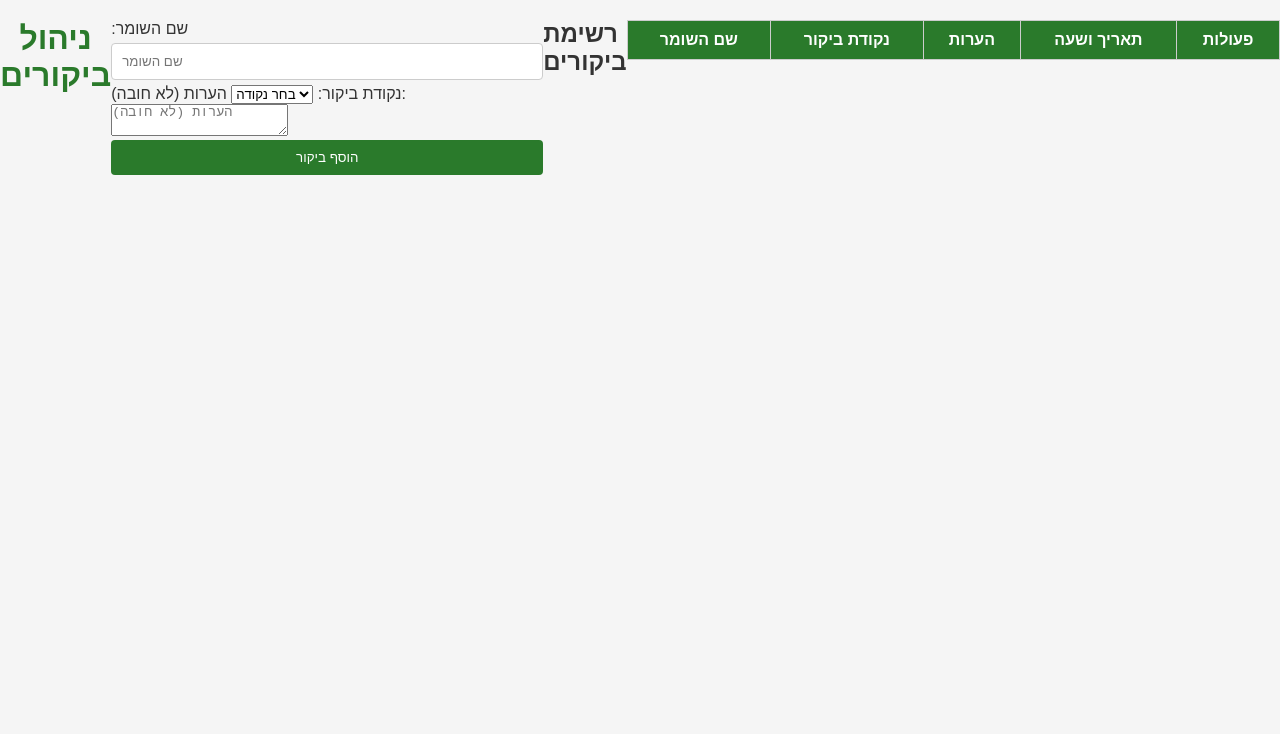
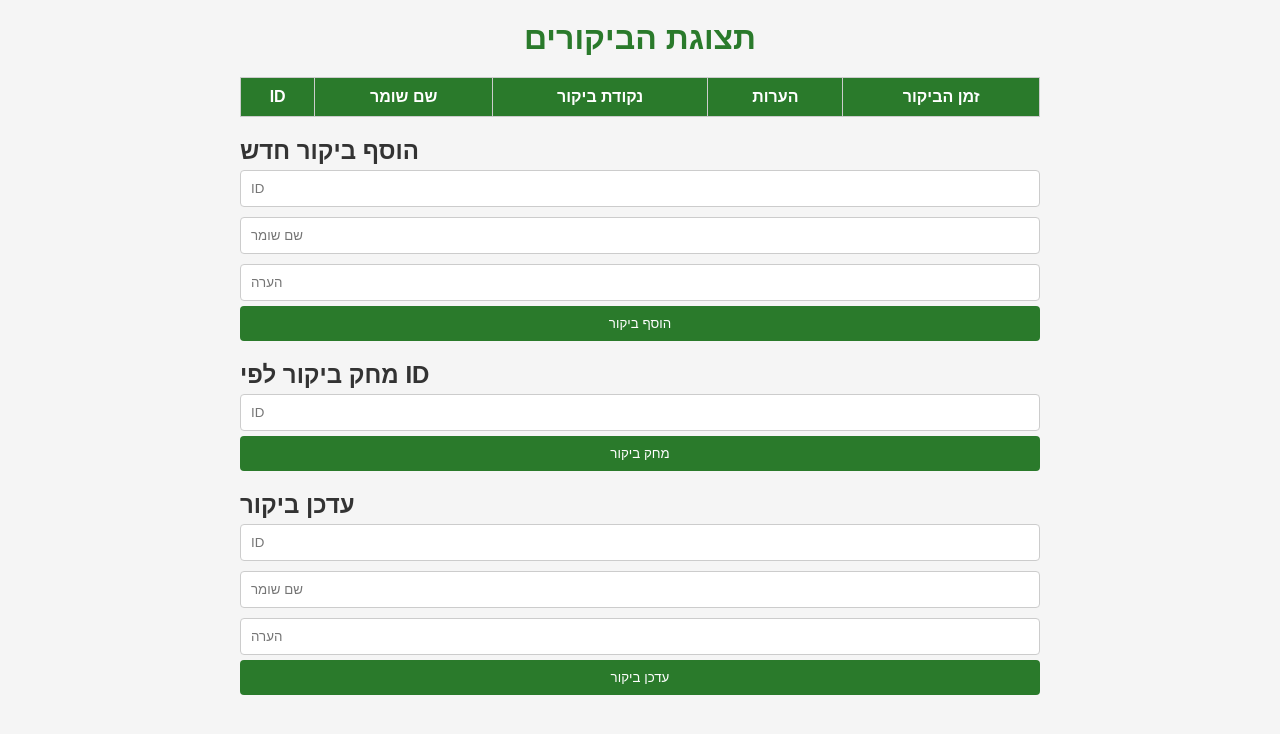
Before and after one commit to ehabshaban11/node.js, a website: page visit/visits.html in a window 1280 px wide. Drawn offline with Linux system fonts and the light colour scheme.

Commit message:
Update visits.html

```diff
--- a/visit/visits.html
+++ b/visit/visits.html
@@ -3,41 +3,60 @@
 <head>
     <meta charset="UTF-8">
     <meta name="viewport" content="width=device-width, initial-scale=1.0">
-  <title>ניהול ביקורים</title>
+    <title>תצוגת הביקורים</title>
     <link rel="stylesheet" href="styles.css">
 </head>
 <body>
+    <div class="container">
+        <h1>תצוגת הביקורים</h1>
 
-  <h1>ניהול ביקורים</h1>
-
-  <form id="add-visit-form">
-    <label for="guard-name">שם השומר:</label>
-    <input type="text" id="guard-name" placeholder="שם השומר" required>
-
-    <label for="point-select">נקודת ביקור:</label>
-    <select id="point-select" required>
-      <option value="" disabled selected>בחר נקודה</option>
-    </select>
-
-    <label for="comments">הערות (לא חובה):</label>
-    <textarea id="comments" placeholder="הערות (לא חובה)"></textarea>
-
-    <button type="submit">הוסף ביקור</button>
-  </form>
-
-  <h2>רשימת ביקורים</h2>
+        <!-- טבלה להצגת ביקורים -->
         <table>
             <thead>
                 <tr>
-        <th>שם השומר</th>
+                    <th>ID</th>
+                    <th>שם שומר</th>
                     <th>נקודת ביקור</th>
                     <th>הערות</th>
-        <th>תאריך ושעה</th>
-        <th>פעולות</th>
+                    <th>זמן הביקור</th>
                 </tr>
             </thead>
-    <tbody id="visits-list"></tbody>
+            <tbody>
+                <!-- כאן נוסיף שורות באופן דינמי -->
+            </tbody>
         </table>
+
+        <!-- טופס להוספת ביקור חדש -->
+        <div class="form-section">
+            <h2>הוסף ביקור חדש</h2>
+            <form id="addVisitForm">
+                <input type="number" id="comment" placeholder="ID">
+                <input type="text" id="guardName" placeholder="שם שומר" required>
+                <input type="text" id="comment" placeholder="הערה">
+                <button type="submit">הוסף ביקור</button>
+            </form>
+        </div>
+
+        <!-- טופס למחיקת ביקור לפי ID -->
+        <div class="form-section">
+            <h2>מחק ביקור לפי ID</h2>
+            <form id="deleteVisitForm">
+                <input type="number" id="visitIdToDelete" placeholder="ID">
+                <button type="submit">מחק ביקור</button>
+            </form>
+        </div>
+
+        <!-- טופס לעדכון ביקור -->
+        <div class="form-section">
+            <h2>עדכן ביקור</h2>
+            <form id="updateVisitForm">
+                <input type="number" id="visitIdToUpdate" placeholder="ID">
+                <input type="text" id="newGuardName" placeholder="שם שומר">
+                <input type="text" id="newComment" placeholder="הערה">
+                <button type="submit">עדכן ביקור</button>
+            </form>
+        </div>
+    </div>
 
     <script src="script.js"></script>
 </body>
```
Lines whose indentation alone changed are shown as unchanged.
